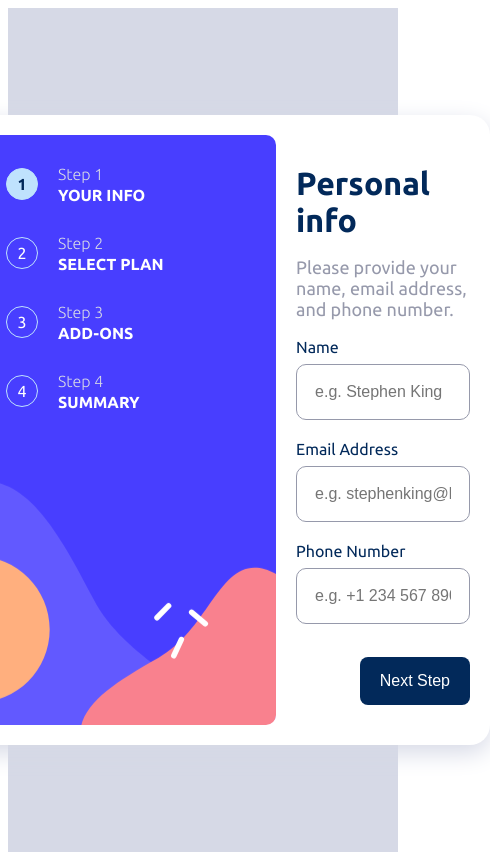
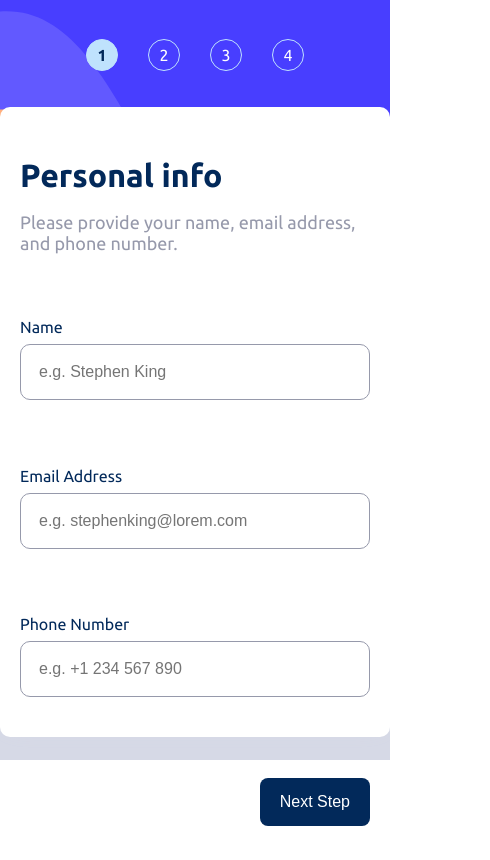
Before and after one commit to KubaBaniak/multistep-form, a React (Vite) app: page / in a window 390 px wide. Shown: the whole page, 490 px wide, since content can reach past the window. Built offline with nearby package versions, Linux system fonts and the light colour scheme.

Commit message:
first step mobile

```diff
--- a/src/components/BottomButtonContainer/BottomButtonContainer.tsx
+++ b/src/components/BottomButtonContainer/BottomButtonContainer.tsx
@@ -8,6 +8,18 @@
   justify-content: space-between;
   align-items: center;
   margin-top: auto;
+
+  @media only screen and (max-width: 768px) {
+    position: fixed;
+    bottom: 0;
+    right: 0;
+    width: 100%;
+    height: 10%;
+    display: flex;
+    flex-direction: column;
+    align-items: center;
+    background: white;
+  }
 `;
 export default function BottomButtonsContainer({
   nextStep,
--- a/src/components/FormSidebar/FormSidebar.tsx
+++ b/src/components/FormSidebar/FormSidebar.tsx
@@ -17,6 +17,19 @@
   gap: 30px;
   border-radius: 10px;
   align-self: flex-start;
+
+  @media only screen and (max-width: 768px) {
+    position: fixed;
+    top: 0;
+    left: 50%;
+    transform: translate(-50%, 0);
+    width: 100%;
+    height: 25%;
+    border-radius: 0;
+    flex-direction: row;
+    justify-content: center;
+    background-position: 50% 80%;
+  }
 `;
 export default function FormSidebar({ currentStep }: { currentStep: number }) {
   return (
--- a/src/components/FormSidebarStep/FormSidebarStep.tsx
+++ b/src/components/FormSidebarStep/FormSidebarStep.tsx
@@ -7,6 +7,11 @@
   align-items: center;
   color: hsl(0, 0%, 100%);
   gap: 20px;
+
+  @media only screen and (max-width: 768px) {
+    width: auto;
+    height: 50px;
+  }
 `;
 
 const StepNumber = styled.div<{ $currentStep: number; $stepNumber: number }>`
@@ -34,6 +39,10 @@
   align-items: flex-start;
   gap: 3px;
   flex-grow: 1;
+
+  @media only screen and (max-width: 768px) {
+    display: none;
+  }
 `;
 
 const StepName = styled.p`
--- a/src/components/FormSteps/FormFirstStep/FormFirstStep.tsx
+++ b/src/components/FormSteps/FormFirstStep/FormFirstStep.tsx
@@ -18,10 +18,8 @@
   max-width: 1000px;
   max-height: 600px;
   background-color: hsl(0, 0%, 100%);
-  padding: 20px;
   border-radius: 20px;
   box-shadow: hsl(229, 24%, 87%) 0 8px 24px;
-  gap: 20px;
 `;
 
 const Content = styled.div`
@@ -30,6 +28,19 @@
   display: flex;
   margin: auto;
   flex-direction: column;
+  background: white;
+  padding: 20px;
+  border-radius: 10px;
+  gap: 0;
+
+  @media only screen and (max-width: 768px) {
+    width: 90%;
+    height: 100%;
+    position: relative;
+    margin: 0;
+    justify-content: space-between;
+    flex-grow: 1;
+  }
 `;
 
 interface FormFirstStepProps {
--- a/src/components/FormSteps/FormSecondStep/FormSecondStep.tsx
+++ b/src/components/FormSteps/FormSecondStep/FormSecondStep.tsx
@@ -21,19 +21,28 @@
   max-width: 1000px;
   max-height: 600px;
   background-color: hsl(0, 0%, 100%);
-  padding: 20px;
   border-radius: 20px;
   box-shadow: hsl(229, 24%, 87%) 0 8px 24px;
-  gap: 20px;
 `;
 
 const Content = styled.div`
   height: 100%;
   width: 50%;
   display: flex;
+  margin: auto;
   flex-direction: column;
-  margin: auto;
-  gap: 20px;
+  background: white;
+  padding: 20px;
+  border-radius: 10px;
+  gap: 0;
+
+  @media only screen and (max-width: 768px) {
+    height: 100%;
+    position: relative;
+    margin: 0;
+    justify-content: space-between;
+    flex-grow: 1;
+  }
 `;
 
 interface FormSecondStepProps {
--- a/src/components/GoBackButton/GoBackButton.tsx
+++ b/src/components/GoBackButton/GoBackButton.tsx
@@ -13,6 +13,10 @@
   padding: 15px 20px;
   margin: auto auto 20px 0;
   width: 25%;
+
+  @media only screen and (max-width: 768px) {
+    margin-left: 20px;
+  }
 `;
 
 export default function GoBackButton({
--- a/src/components/GoNextButton/GoNextButton.tsx
+++ b/src/components/GoNextButton/GoNextButton.tsx
@@ -12,12 +12,16 @@
   border: none;
   border-radius: 8px;
   padding: 15px 20px;
-  margin: auto 0 20px auto;
+  margin: auto;
   width: auto;
 
   &:disabled {
     cursor: not-allowed;
     background-color: hsl(213, 96%, 50%);
+  }
+
+  @media only screen and (max-width: 768px) {
+    margin-right: 20px;
   }
 `;
 
--- a/src/pages/MultistepForm.tsx
+++ b/src/pages/MultistepForm.tsx
@@ -10,9 +10,14 @@
 import FormStepContext from "../components/FormSteps/FormStepContext";
 
 const Window = styled.div`
+  position: absolute;
+  top: 50%;
+  left: 50%;
+  transform: translate(-50%, -50%);
   display: flex;
-  height: 100vh;
-  width: 100vw;
+  height: 100%;
+  width: 100%;
+  margin: 0;
   flex-direction: column;
   justify-content: center;
   align-items: center;
```
